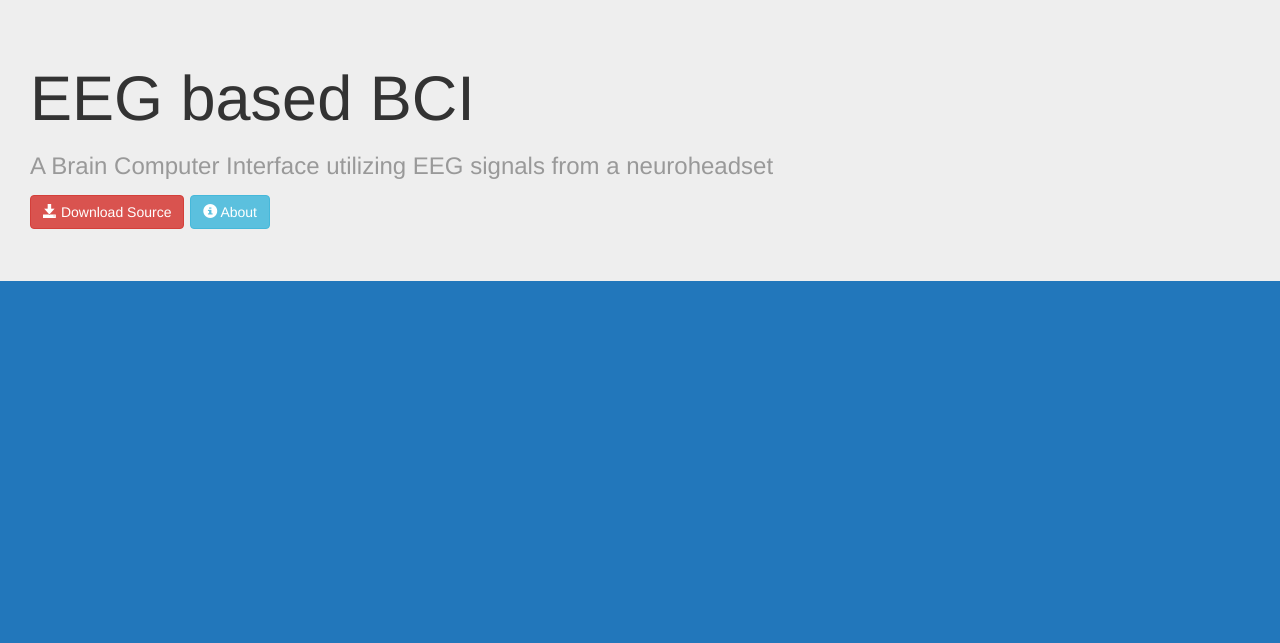
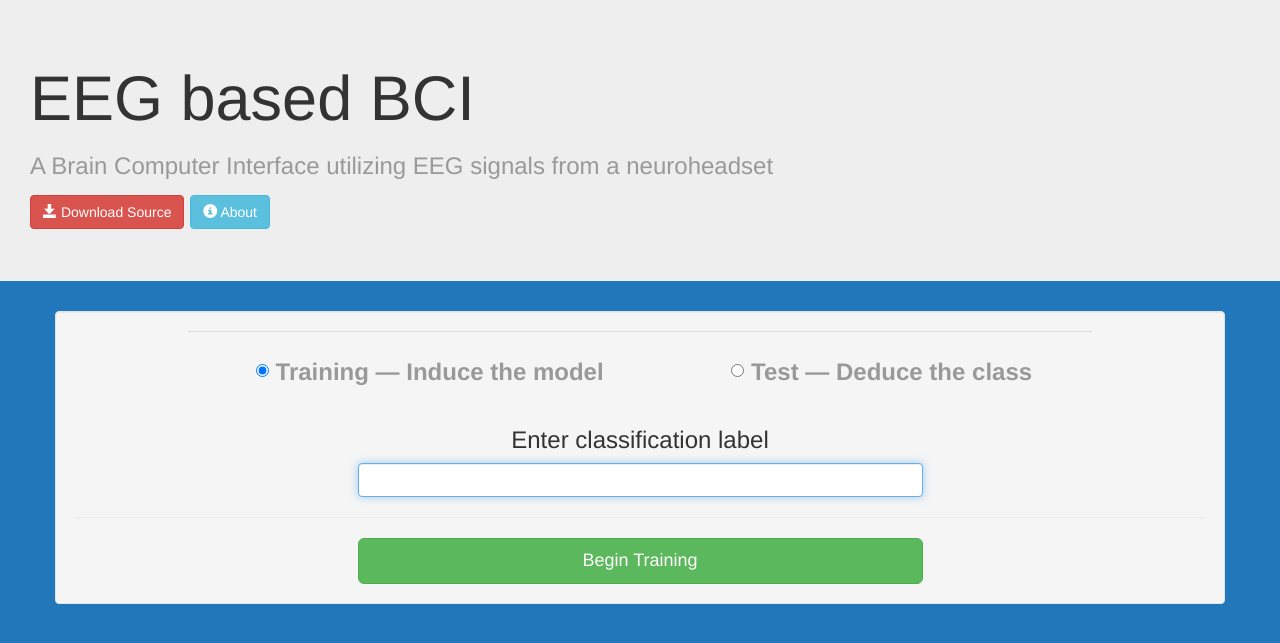
Before and after one commit to architshukla/EEG-Based-BCI, a PHP site: page / in a window 1280 px wide. Shown: the part 73-716 px from the top of the page. Run offline with PHP 8.4, Linux system fonts and the light colour scheme.

Commit message:
Added elements to main page and basic validation
Signed-off-by: Archit Shukla <architshukla2@gmail.com>

```diff
--- a/index.php
+++ b/index.php
@@ -10,6 +10,32 @@
   	<link href="assets/css/styles.css" rel="stylesheet" media="screen">
   	<script src='assets/js/jquery.js'></script>
   	<script src='assets/js/bootstrap.min.js'></script>
+    <script>
+      function toggleUI()
+      {
+        if(document.getElementById('optionsRadios1').checked)
+        {
+          document.getElementById('classLabelDiv').style.display="";
+          document.getElementById('submitButton').innerHTML='Begin Training';
+        }
+        else
+        {
+          document.getElementById('classLabelDiv').style.display="none";
+          document.getElementById('submitButton').innerHTML='Begin the Test';
+        }
+      }
+
+      function validate()
+      {
+        if(document.getElementById('optionsRadios1').checked)
+          if(document.getElementById('classLabel').value == "")
+          {
+            alert("Classification Label field is empty.");
+            return false;
+          }
+          return true;
+      }
+    </script>
   </head>
   <body style="background-color:#2277bb;">
     <?php require_once("navbar.php"); ?>
@@ -18,5 +44,39 @@
       <button class='btn btn-danger'><span class='glyphicon glyphicon-save'></span> Download Source</button>
       <button class='btn btn-info'><span class='glyphicon glyphicon-info-sign'></span> About</button>
     </div>
+    <div class='well container' align='center'>
+    <form>
+      <table class='table' style='width:80%;'>
+        <tr>
+          <td align='center'>
+            <h1><small>
+              <div class="radio-inline">
+                <label>
+                  <input type="radio" name="optionsRadios" id="optionsRadios1" value="option1" onclick='toggleUI();' checked>
+                    Training &mdash; Induce the model
+                </label>
+              </div>
+            <small></h1>
+          </td>
+          <td align='center'>
+            <h1><small>
+              <div class="radio-inline">
+                <label>
+                  <input type="radio" name="optionsRadios" id="optionsRadios2" onclick='toggleUI();' value="option2">
+                    Test &mdash; Deduce the class
+                </label>
+              </div>
+            </small></h1>
+          </td>
+        </tr>
+      </table>
+      <div id='classLabelDiv'>
+        <h3>Enter classification label</h3>
+        <input type='text' style='width:50%;' class='form-control' id='classLabel' name='classLabel' autofocus>
+      </div>
+      <hr>
+      <button class='btn btn-success btn-lg btn-block' id='submitButton' style='width:50%' onclick='validate();'> Begin Training </button>
+    </form>
+  </device-widthv>
   </body>
 </html>
```
